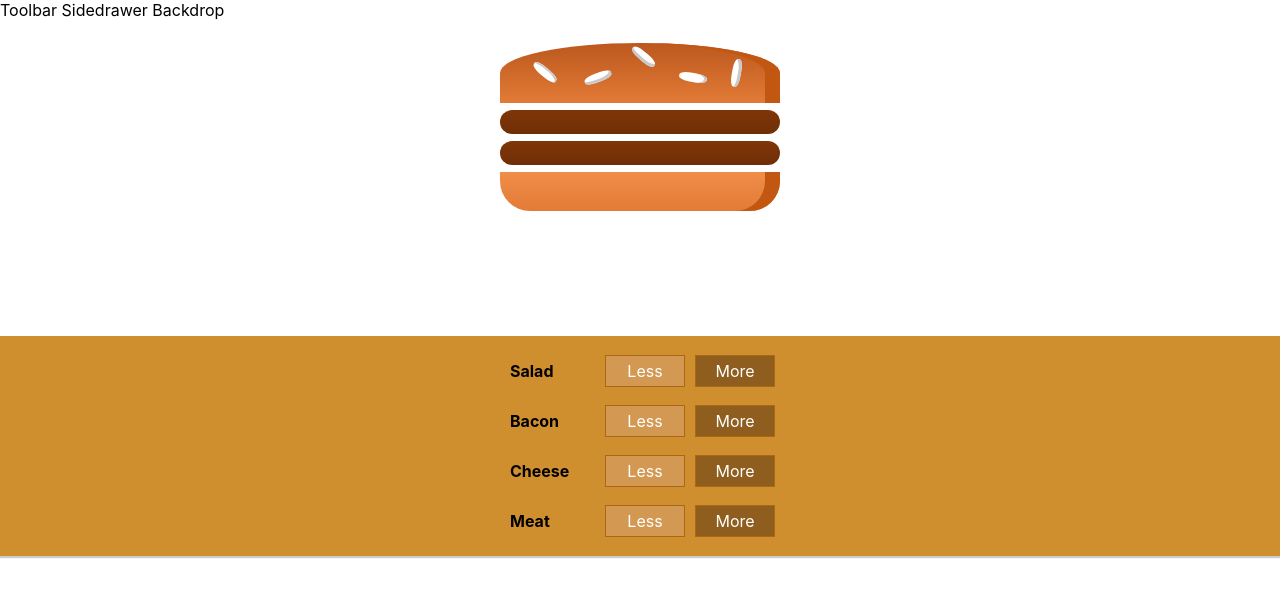
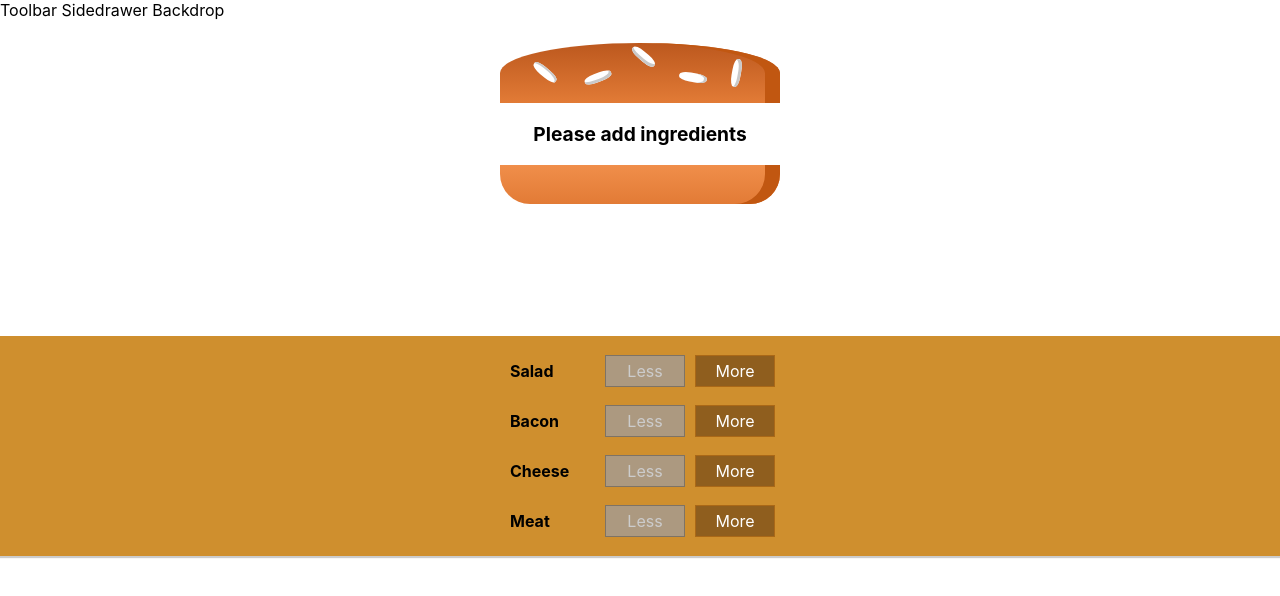
Before and after one commit to scrawnyColeman/react-project-burgerbuilder, a React (Create React App) app: page / in a window 1280 px wide. Shown: the top 596 px of the page. Built offline with nearby package versions, Linux system fonts and the light colour scheme.

Commit message:
added functionality to the more and less btns

```diff
--- a/src/components/Burger/BuildControls/BuildControl/component.js
+++ b/src/components/Burger/BuildControls/BuildControl/component.js
@@ -1,12 +1,12 @@
 import React from 'react'
 import classes from './style.module.css'
 
-const BuildControl = ({label}) => {
+const BuildControl = ({label, addIngredient, removeIngredient, disabled}) => {
     return (
         <div className={classes.BuildControl}>
             <div className={classes.Label}>{label}</div>
-            <button className={classes.Less}>Less</button>
-            <button className={classes.More}>More</button>
+            <button className={classes.Less} onClick={removeIngredient} disabled={disabled}>Less</button>
+            <button className={classes.More} onClick={addIngredient}>More</button>
         </div>
     )
 }
--- a/src/components/Burger/BuildControls/component.js
+++ b/src/components/Burger/BuildControls/component.js
@@ -9,10 +9,16 @@ const controls = [
   { label: "Meat", type: "meat" },
 ];
 
-const BuildControls = () => (
+const BuildControls = ({ addIngredient, removeIngredient, disabled }) => (
   <div className={classes.BuildControls}>
     {controls.map((ctrl) => (
-      <BuildControl key={ctrl.label} label={ctrl.label} />
+      <BuildControl
+        key={ctrl.label}
+        label={ctrl.label}
+        addIngredient={() => addIngredient(ctrl.type)}
+        removeIngredient={() => removeIngredient(ctrl.type)}
+        disabled={disabled[ctrl.type]}
+      />
     ))}
   </div>
 );
--- a/src/containers/BurgerBuilder/component.js
+++ b/src/containers/BurgerBuilder/component.js
@@ -1,24 +1,78 @@
-import React, { Component } from 'react'
-import BuildControls from '../../components/Burger/BuildControls/component';
-import Burger from '../../components/Burger/component';
-import Auxiliary from '../../hoc/Auxiliary';
+import React, { Component } from "react";
+import BuildControls from "../../components/Burger/BuildControls/component";
+import Burger from "../../components/Burger/component";
+import Auxiliary from "../../hoc/Auxiliary";
+
+const INGREDIENT_PRICES = {
+  salad: 0.5,
+  cheese: 0.4,
+  meat: 1.3,
+  bacon: 0.7,
+};
 
 class BurgerBuilder extends Component {
-    state={
+  state = {
     ingredients: {
       salad: 0,
       bacon: 0,
       cheese: 0,
-            meat: 2
+      meat: 0,
+    },
+    totalPrice: 4,
+  };
+  addIngredientHandler = (type) => {
+    const oldCount = this.state.ingredients[type];
+    const updatedCount = oldCount + 1;
+
+    const updatedIngredients = {
+      ...this.state.ingredients,
+    };
+    updatedIngredients[type] = updatedCount;
+
+    const priceAddition = INGREDIENT_PRICES[type];
+    const oldPrice = this.state.totalPrice;
+    const newPrice = oldPrice + priceAddition;
+
+    this.setState({
+      totalPrice: newPrice,
+      ingredients: updatedIngredients,
+    });
+  };
+  removeIngredientHandler = (type) => {
+    const oldCount = this.state.ingredients[type];;
+    const updatedCount = oldCount - 1;
+
+    const updatedIngredients = {
+      ...this.state.ingredients,
+    };
+    updatedIngredients[type] = updatedCount;
+
+    const priceDeduction = INGREDIENT_PRICES[type];
+    const oldPrice = this.state.totalPrice;
+    const newPrice = oldPrice - priceDeduction;
+
+    this.setState({
+      totalPrice: newPrice,
+      ingredients: updatedIngredients,
+    });
+  };
+  render() {
+    const disableInfo = {
+      ...this.state.ingredients,
+    };
+    for (let key in disableInfo) {
+      disableInfo[key] = disableInfo[key] <= 0;
     }
-    }
-    render() {
     return (
       <Auxiliary>
-                <Burger ingredients={this.state.ingredients}/>
-                <BuildControls/>
+        <Burger ingredients={this.state.ingredients} />
+        <BuildControls
+          addIngredient={this.addIngredientHandler}
+          removeIngredient={this.removeIngredientHandler}
+          disabled={disableInfo}
+        />
       </Auxiliary>
-        )
+    );
   }
 }
 
```
Lines whose indentation alone changed are shown as unchanged.
